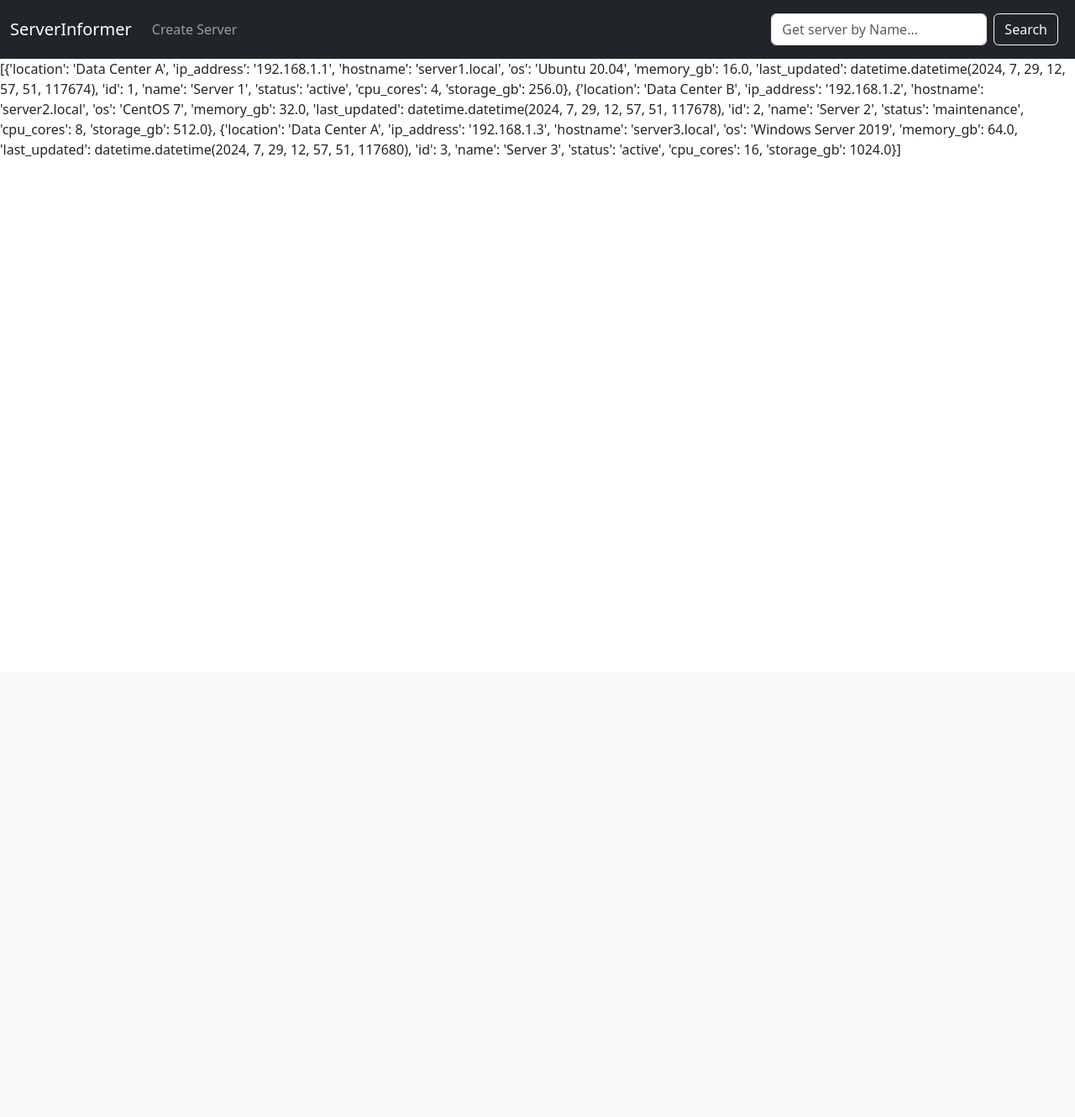
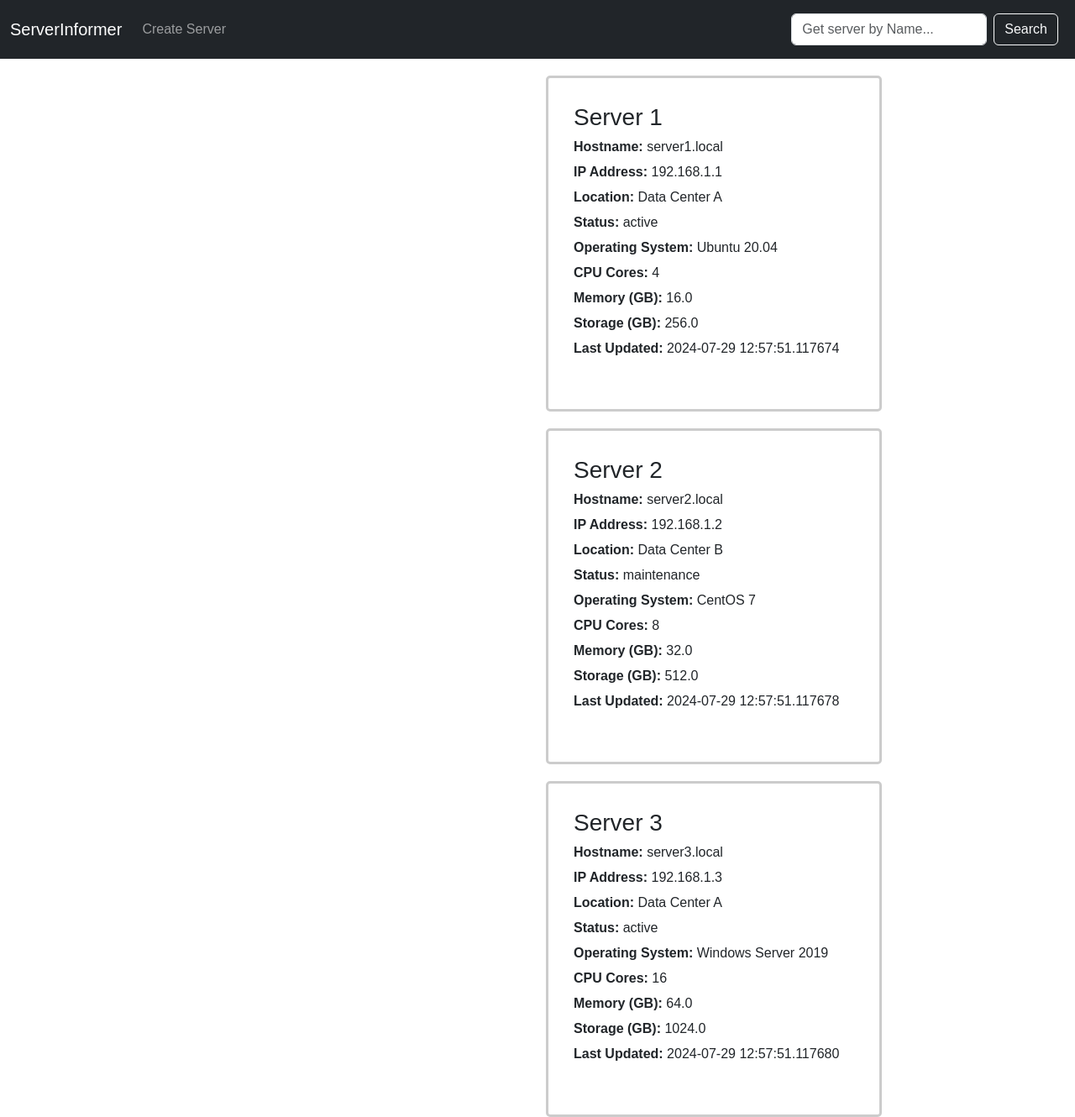
Before and after one commit to samperay/server-mgmt, a FastAPI app: page /servers in a window 1280 px wide. Shown: the whole page at 84% size. Before the commit the page ends 188 px from the top, so only its background shows below. Run offline with FastAPI, Linux system fonts and the light colour scheme.

Commit message:
server.html updated

```diff
--- a/app/main.py
+++ b/app/main.py
@@ -31,7 +31,6 @@ def read_home(request: Request):
 @app.get("/servers", response_class=HTMLResponse)
 def read_servers(request: Request, db: Session = Depends(database.get_db)):
     servers = db.query(models.Server).all()
-    # don't display object id but only server data
     servers = [server.__dict__ for server in servers]
     for server in servers:
         server.pop("_sa_instance_state")
@@ -41,7 +40,6 @@ def read_servers(request: Request, db: Session = Depends(database.get_db)):
         {
             "request": request,
             "servers": servers,
-            "title": "Home",
         },
         status_code=200,
     )
--- a/app/templates/home.html
+++ /dev/null
@@ -1,6 +0,0 @@
-{% include 'header.html' %}
-{% include 'navbar.html' %}
-
-<h1>Welcome to FastAPI server management portal !!</h1>
-
-{% include 'footer.html' %}
--- a/app/templates/index.html
+++ b/app/templates/index.html
@@ -1,6 +1,6 @@
 {% include 'header.html' %}
 {% include 'navbar.html' %}
 
-<p>{{servers}}</p>
+{% include 'server.html' %}
 
 {% include 'footer.html' %}
--- /dev/null
+++ b/app/templates/server.html
@@ -0,0 +1,41 @@
+<!DOCTYPE html>
+<html>
+<head>
+    <style>
+        body {
+            font-family: Arial, sans-serif;
+        }
+        .server {
+            border: 3px solid #ccc;
+            padding: 30px;
+            margin: 20px 650px 0;
+            border-radius: 5px;
+            width:400px;
+            height: 400px;
+        }
+        .server h3 {
+            margin: 0;
+            padding: 0;
+        }
+        .server p {
+            margin: 6px 0;
+        }
+    </style>
+</head>
+<body>
+    {% for server in servers %}
+    <div class="server">
+        <h3>{{ server.name }}</h3>
+        <p><strong>Hostname:</strong> {{ server.hostname }}</p>
+        <p><strong>IP Address:</strong> {{ server.ip_address }}</p>
+        <p><strong>Location:</strong> {{ server.location }}</p>
+        <p><strong>Status:</strong> {{ server.status }}</p>
+        <p><strong>Operating System:</strong> {{ server.os }}</p>
+        <p><strong>CPU Cores:</strong> {{ server.cpu_cores }}</p>
+        <p><strong>Memory (GB):</strong> {{ server.memory_gb }}</p>
+        <p><strong>Storage (GB):</strong> {{ server.storage_gb }}</p>
+        <p><strong>Last Updated:</strong> {{ server.last_updated }}</p>
+    </div>
+    {% endfor %}
+</body>
+</html>
```
